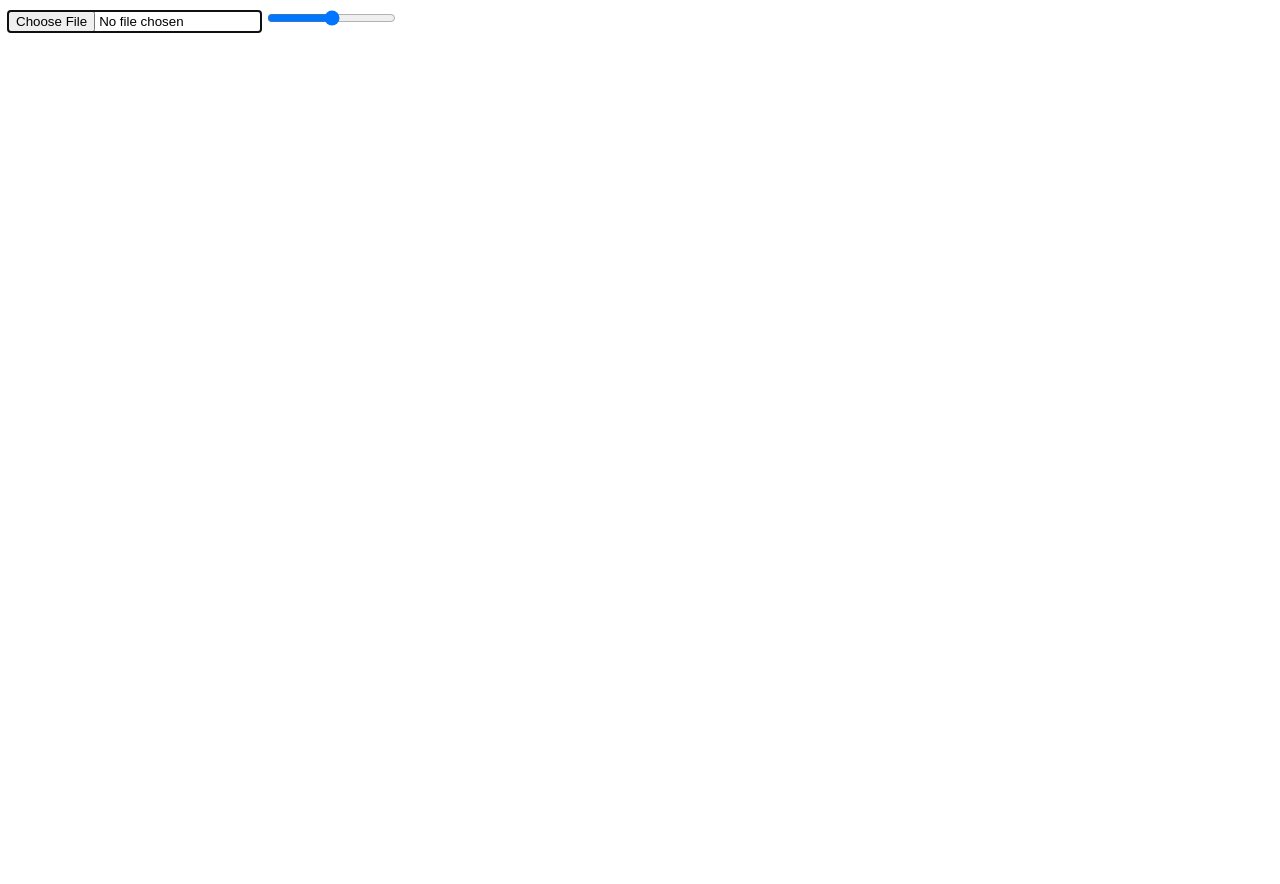
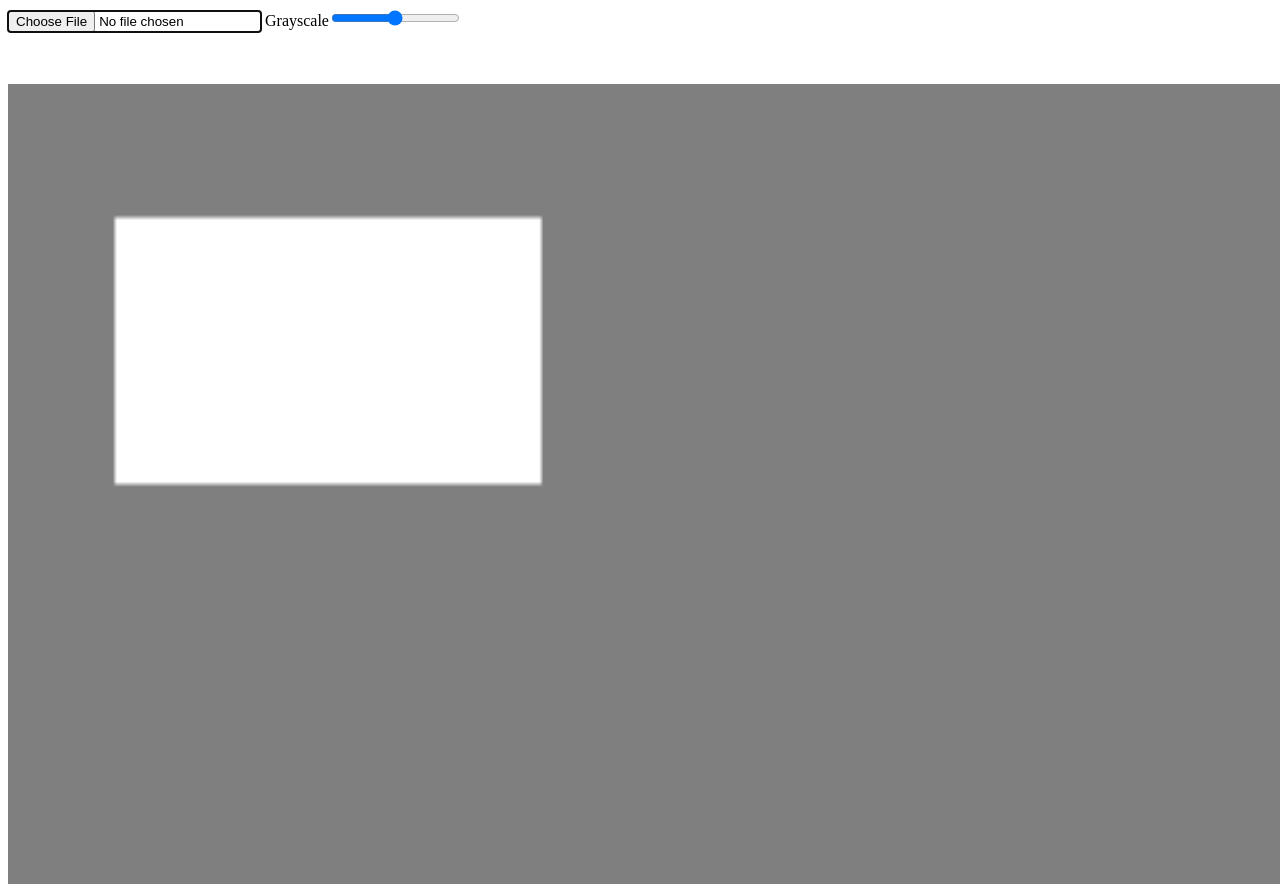
Before and after one commit to rosiered999/fuzzy-spoon, a plain HTML site: page index.html in a window 1280 px wide. After the commit the page ends 800 px from the top, so only its background shows below. Drawn offline with Linux system fonts and the light colour scheme.

Commit message:
changed something nothing working

```diff
--- a/index.html
+++ b/index.html
@@ -16,7 +16,7 @@ document.addEventListener('DOMContentLoaded',function(){
     var canvasFG = document.getElementById("canvas-fg");
     var ctx = canvasFG.getContext("2d");
     ctx.save();
-    ctx.globalAlpha = 0 //0.5
+    ctx.globalAlpha = 0.5 //0.5
     ctx.fillRect(0,0,500,500)
     ctx.clearRect(25,25,100,50);
     ctx.stroke();
@@ -46,6 +46,12 @@ function editImage(event)
     var canvas = document.getElementById("canvas-bg");
     document.body.addEventListener('mousedown',mouseDown);
     document.body.addEventListener('mousemove',isOnBorder);
+//    var gray = document.getElementById("grayscale");
+/*    gray.addEventListener("input",function() =
+    {
+        var canvas = document.getElementById('canvas');
+        canvas.style.filter = "grayscale("+parseInt(gray.value)+"%);"
+    });*/
     function mouseDown(e){
         if(isInImage(e.clientX,e.clientY))
         {
@@ -161,7 +167,7 @@ function imageLoad(){
         function generateOverlay(ctx,startX,startY,height,width)
         {
             addButton(button);
-
+            button.addEventListener("click", crop);
             function addButton()
             {
                 if(button==false)
@@ -177,14 +183,19 @@ function imageLoad(){
             imageDrawn = true;
         }
     }
+    function crop()
+    {
+
+    }
 </script>
 </head>
 <body>
   <input type='file' id='imgfile' autofocus/>
-  <input type="range">
+  <label>Grayscale<input type="range" min="0" max="100" step="1" id="grayscale" name="grayscale"></label>
+<!--Can edit for any filter-->
   <p> </p>
     <br></br>
-    <canvas id="canvas-fg" style="position:absolute; z-index:1; width:100%; height:100%;">
+    <canvas id="canvas-fg" style="position:fixed; z-index:1; width:100%; height:100%;"> <!--1000px; height:1000px-->
     </canvas>
     <div id="canvasDiv" style="display:inline-block;">
     <canvas id="canvas-bg" style="position:absolute; z-index:0;"></canvas>
```
